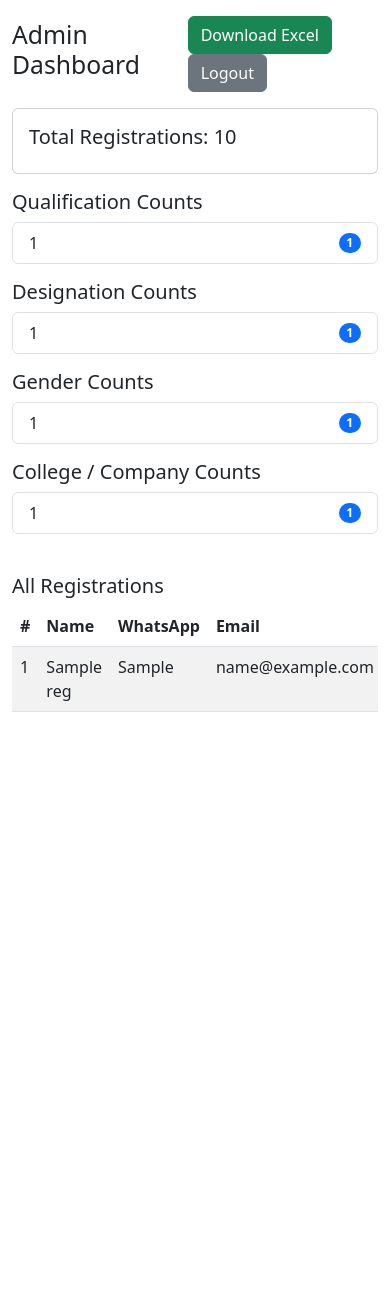
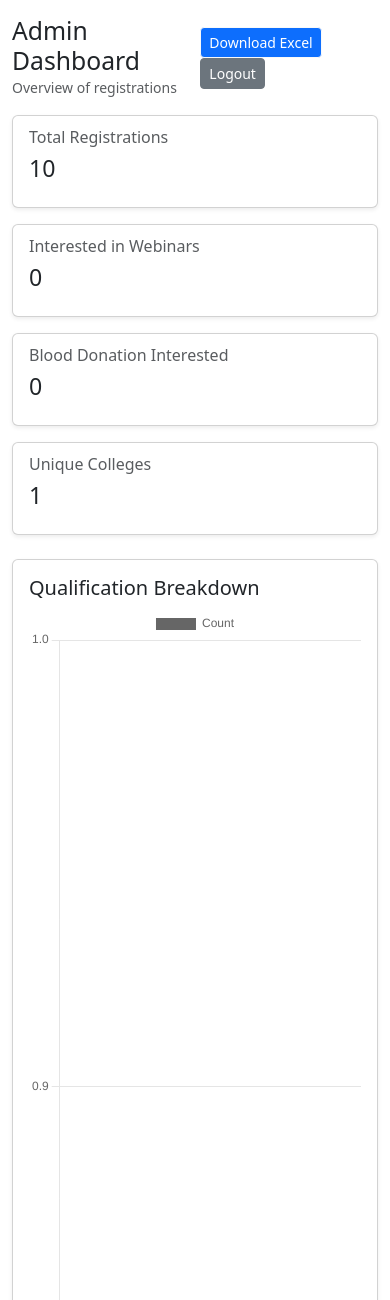
Before and after one commit to vignesh8682091237/register_apjcinfo, a Flask app: template templates/admin_dashboard.html in a window 390 px wide. Shown: the part 56-1356 px from the top of the page. Before the commit the page ends 768 px from the top, so only its background shows below. Run offline with Flask 2, Linux system fonts and the light colour scheme; the template is opened without the code that fills it: most values are stand-ins (such as "Sample title", 1, 10 or a date in 2020).

Commit message:
Improve admin dashboard UI: cards + Chart.js visualizations

```diff
--- a/templates/admin_dashboard.html
+++ b/templates/admin_dashboard.html
@@ -1,88 +1,146 @@
 {% extends 'base.html' %}
 {% block content %}
-<div class="d-flex justify-content-between align-items-center">
-  <h2>Admin Dashboard</h2>
+<div class="d-flex justify-content-between align-items-center mb-3">
   <div>
-    <a href="/admin/download" class="btn btn-success">Download Excel</a>
-    <a href="/admin/logout" class="btn btn-secondary">Logout</a>
+    <h2 class="mb-0">Admin Dashboard</h2>
+    <small class="text-muted">Overview of registrations</small>
+  </div>
+  <div>
+    <a href="/admin/download" class="btn btn-outline-light btn-sm me-2" style="background:#0d6efd;color:#fff">Download Excel</a>
+    <a href="/admin/logout" class="btn btn-secondary btn-sm">Logout</a>
   </div>
 </div>
 
-<div class="mt-3">
-  <div class="card mb-3">
+<div class="row g-3 mb-4">
+  <div class="col-sm-6 col-md-3">
+    <div class="card shadow-sm">
       <div class="card-body">
-      <h5 class="card-title">Total Registrations: {{ total }}</h5>
+        <h6 class="card-subtitle mb-2 text-muted">Total Registrations</h6>
+        <h3 class="card-title">{{ total }}</h3>
+      </div>
+    </div>
+  </div>
+  <div class="col-sm-6 col-md-3">
+    <div class="card shadow-sm">
+      <div class="card-body">
+        <h6 class="card-subtitle mb-2 text-muted">Interested in Webinars</h6>
+        <h3 class="card-title">{{ regs|selectattr('Webinar Interest')|list|length }}</h3>
+      </div>
+    </div>
+  </div>
+  <div class="col-sm-6 col-md-3">
+    <div class="card shadow-sm">
+      <div class="card-body">
+        <h6 class="card-subtitle mb-2 text-muted">Blood Donation Interested</h6>
+        <h3 class="card-title">{{ regs|selectattr('Blood Donation')|list|length }}</h3>
+      </div>
+    </div>
+  </div>
+  <div class="col-sm-6 col-md-3">
+    <div class="card shadow-sm">
+      <div class="card-body">
+        <h6 class="card-subtitle mb-2 text-muted">Unique Colleges</h6>
+        <h3 class="card-title">{{ college_counts|length }}</h3>
+      </div>
+    </div>
   </div>
 </div>
 
 <div class="row">
-    <div class="col-md-6">
-      <h5>Qualification Counts</h5>
-      <ul class="list-group mb-3">
-        {% for k,v in qual_counts %}
-          <li class="list-group-item d-flex justify-content-between align-items-center">{{ k }}<span class="badge bg-primary rounded-pill">{{ v }}</span></li>
-        {% endfor %}
-      </ul>
+  <div class="col-lg-6 mb-4">
+    <div class="card shadow-sm">
+      <div class="card-body">
+        <h5 class="card-title">Qualification Breakdown</h5>
+        <canvas id="qualChart" height="220"></canvas>
       </div>
-    <div class="col-md-6">
-      <h5>Designation Counts</h5>
-      <ul class="list-group mb-3">
-        {% for k,v in desig_counts %}
-          <li class="list-group-item d-flex justify-content-between align-items-center">{{ k }}<span class="badge bg-primary rounded-pill">{{ v }}</span></li>
-        {% endfor %}
-      </ul>
+    </div>
+  </div>
+  <div class="col-lg-6 mb-4">
+    <div class="card shadow-sm mb-3">
+      <div class="card-body">
+        <h5 class="card-title">Designation Breakdown</h5>
+        <canvas id="desigChart" height="220"></canvas>
+      </div>
+    </div>
+    <div class="card shadow-sm">
+      <div class="card-body">
+        <h5 class="card-title">Gender Distribution</h5>
+        <canvas id="genderChart" height="150"></canvas>
+      </div>
+    </div>
   </div>
 </div>
 
-  <div class="row">
-    <div class="col-md-6">
-      <h5>Gender Counts</h5>
-      <ul class="list-group mb-3">
-        {% for k,v in gender_counts %}
-          <li class="list-group-item d-flex justify-content-between align-items-center">{{ k }}<span class="badge bg-primary rounded-pill">{{ v }}</span></li>
-        {% endfor %}
-      </ul>
-    </div>
-    <div class="col-md-6">
-      <h5>College / Company Counts</h5>
-      <ul class="list-group mb-3">
-        {% for k,v in college_counts %}
-          <li class="list-group-item d-flex justify-content-between align-items-center">{{ k }}<span class="badge bg-primary rounded-pill">{{ v }}</span></li>
-        {% endfor %}
-      </ul>
-    </div>
-  </div>
-
-  <h5 class="mt-4">All Registrations</h5>
+<div class="card mt-4">
+  <div class="card-body">
+    <h5 class="card-title">Recent Registrations</h5>
     <div class="table-responsive">
-    <table class="table table-striped">
-      <thead>
+      <table class="table table-hover table-sm">
+        <thead class="table-light">
           <tr>
             <th>#</th>
             <th>Name</th>
+            <th>Email</th>
             <th>WhatsApp</th>
-          <th>Email</th>
             <th>Qualification</th>
             <th>Designation</th>
-          <th>Gender</th>
-          <th>College/Company</th>
+            <th>Blood Group</th>
+            <th>Webinar Date</th>
           </tr>
         </thead>
         <tbody>
-        {% for r in regs %}
+          {% for r in regs|reverse %}
           <tr>
             <td>{{ loop.index }}</td>
             <td>{{ r['Name'] }}</td>
+            <td>{{ r['Email'] }}</td>
             <td>{{ r['WhatsApp'] }}</td>
-          <td>{{ r['Email'] }}</td>
             <td>{{ r['Qualification'] }}</td>
             <td>{{ r['Designation'] }}</td>
-          <td>{{ r['Gender'] }}</td>
-          <td>{{ r['College/Company'] }}</td>
+            <td>{{ r['Blood Group'] }}</td>
+            <td>{{ r['Webinar Date'] }}</td>
           </tr>
           {% endfor %}
         </tbody>
       </table>
     </div>
   </div>
+</div>
+
+<!-- Chart.js -->
+<script src="https://cdn.jsdelivr.net/npm/chart.js"></script>
+<script>
+  // data from server (lists of [label, value])
+  const qual = {{ qual_counts|tojson }};
+  const desig = {{ desig_counts|tojson }};
+  const gender = {{ gender_counts|tojson }};
+
+  function labelsAndValues(pairs){
+    return [pairs.map(p=>p[0]), pairs.map(p=>p[1])];
+  }
+
+  const [qLabels, qValues] = labelsAndValues(qual);
+  const [dLabels, dValues] = labelsAndValues(desig);
+  const [gLabels, gValues] = labelsAndValues(gender);
+
+  const pal = [ '#0d6efd','#6610f2','#6f42c1','#d63384','#dc3545','#fd7e14','#ffc107','#198754','#20c997','#0dcaf0' ];
+
+  new Chart(document.getElementById('qualChart'), {
+    type: 'bar',
+    data: { labels: qLabels, datasets: [{ label: 'Count', data: qValues, backgroundColor: pal.slice(0,qValues.length) }] },
+    options: { responsive:true, maintainAspectRatio:false }
+  });
+
+  new Chart(document.getElementById('desigChart'), {
+    type: 'bar',
+    data: { labels: dLabels, datasets: [{ label: 'Count', data: dValues, backgroundColor: pal.slice(0,dValues.length) }] },
+    options: { responsive:true, maintainAspectRatio:false }
+  });
+
+  new Chart(document.getElementById('genderChart'), {
+    type: 'doughnut',
+    data: { labels: gLabels, datasets: [{ data: gValues, backgroundColor: pal.slice(0,gValues.length) }] },
+    options: { responsive:true, maintainAspectRatio:false }
+  });
+</script>
 {% endblock %}
```
Lines whose indentation alone changed are shown as unchanged.
